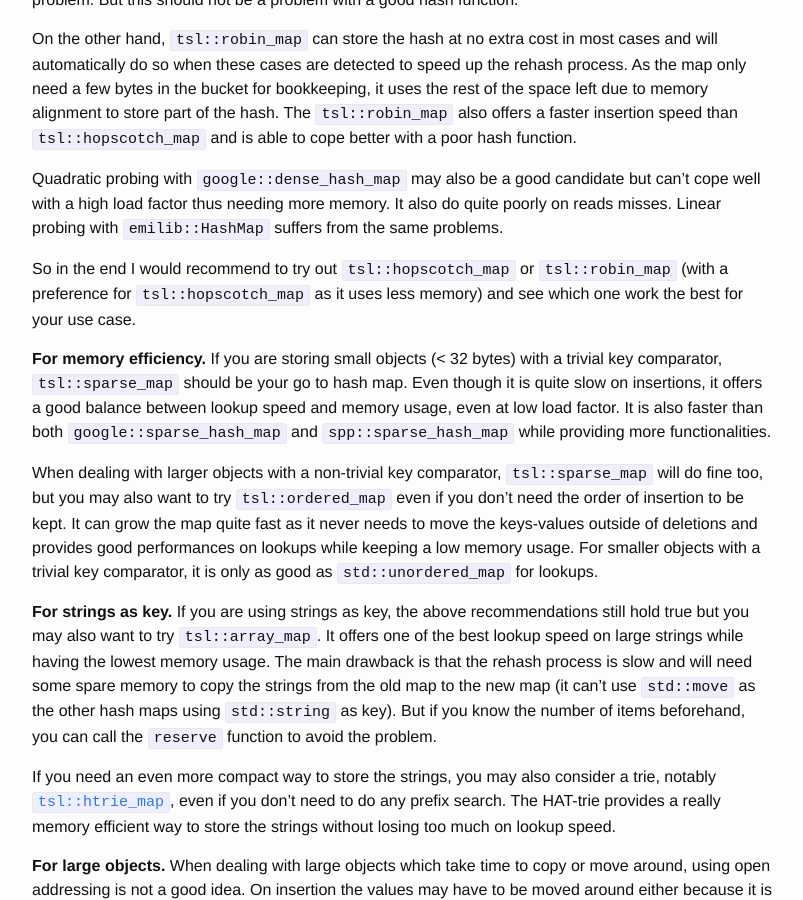
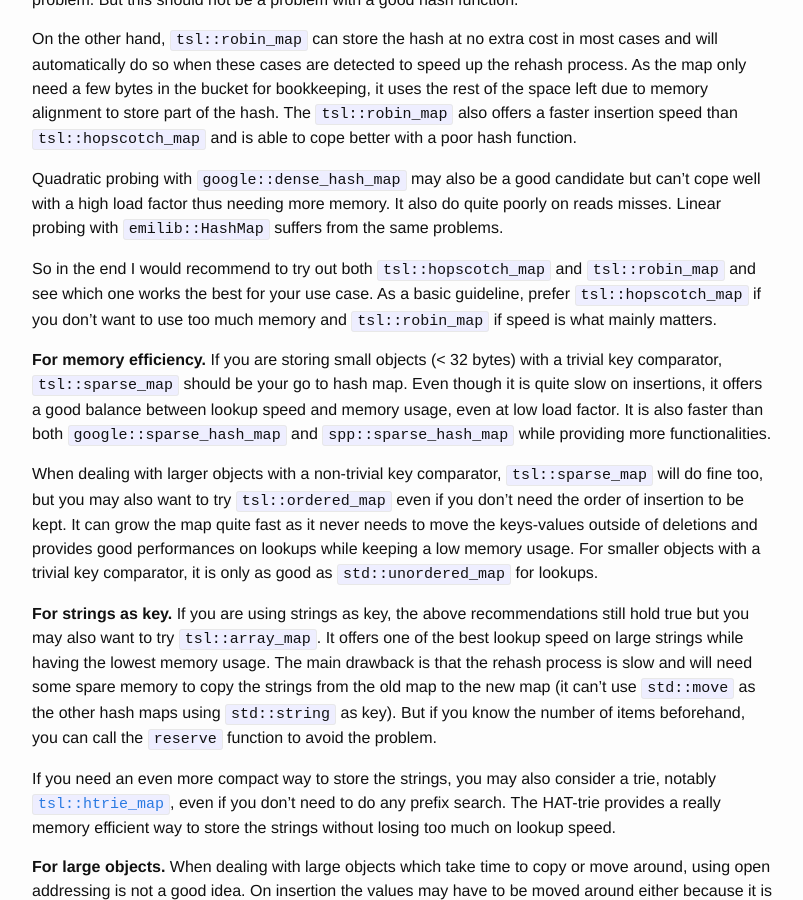
Before and after one commit to Tessil/tessil.github.io, a Jekyll site: the page built from _posts/2016-08-29-benchmark-hopscotch-map.md, in a window 1280 px wide and 900 px high, scrolled down 17360 px. Shown: the whole window, without its empty margins (238-1041 px from the left). Built offline with Jekyll 4.4.1, drawn with Linux system fonts in a browser that asks for light colours; comment, search, counter and statistics services are not loaded.

Commit message:
Update benchmark post.

```diff
--- a/_posts/2016-08-29-benchmark-hopscotch-map.md
+++ b/_posts/2016-08-29-benchmark-hopscotch-map.md
@@ -399,7 +399,7 @@ On the other hand, `tsl::robin_map` can store the hash at no extra cost in most
 
 Quadratic probing with `google::dense_hash_map` may also be a good candidate but can't cope well with a high load factor thus needing more memory. It also do quite poorly on reads misses. Linear probing with `emilib::HashMap` suffers from the same problems.
 
-So in the end I would recommend to try out `tsl::hopscotch_map` or `tsl::robin_map` (with a preference for `tsl::hopscotch_map` as it uses less memory) and see which one work the best for your use case.
+So in the end I would recommend to try out both `tsl::hopscotch_map` and `tsl::robin_map` and see which one works the best for your use case. As a basic guideline, prefer `tsl::hopscotch_map` if you don't want to use too much memory and `tsl::robin_map` if speed is what mainly matters.
 
 **For memory efficiency.** If you are storing small objects (< 32 bytes) with a trivial key comparator, `tsl::sparse_map` should be your go to hash map. Even though it is quite slow on insertions, it offers a good balance between lookup speed and memory usage, even at low load factor. It is also faster than both `google::sparse_hash_map` and `spp::sparse_hash_map` while providing more functionalities.
 
```
